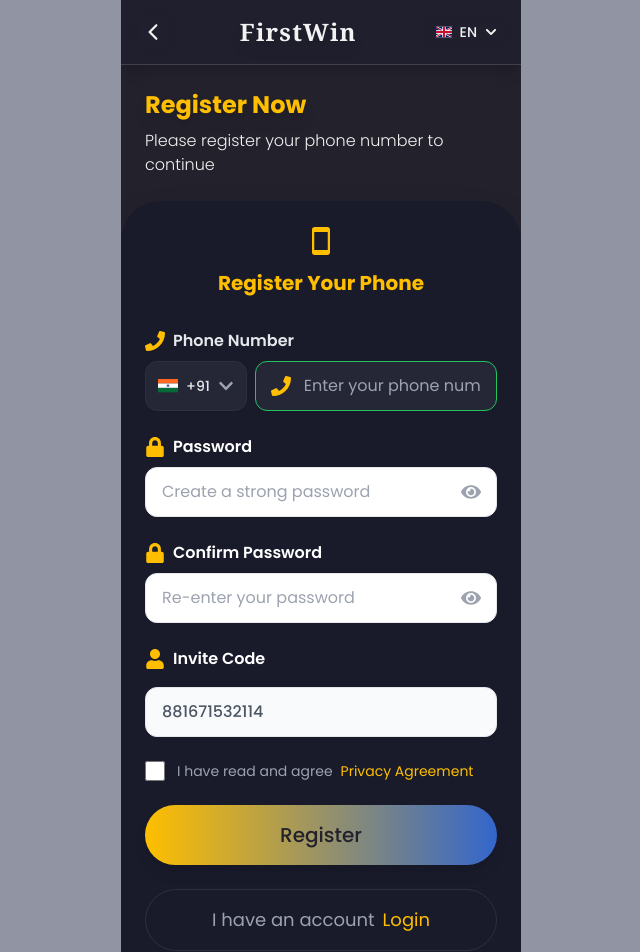
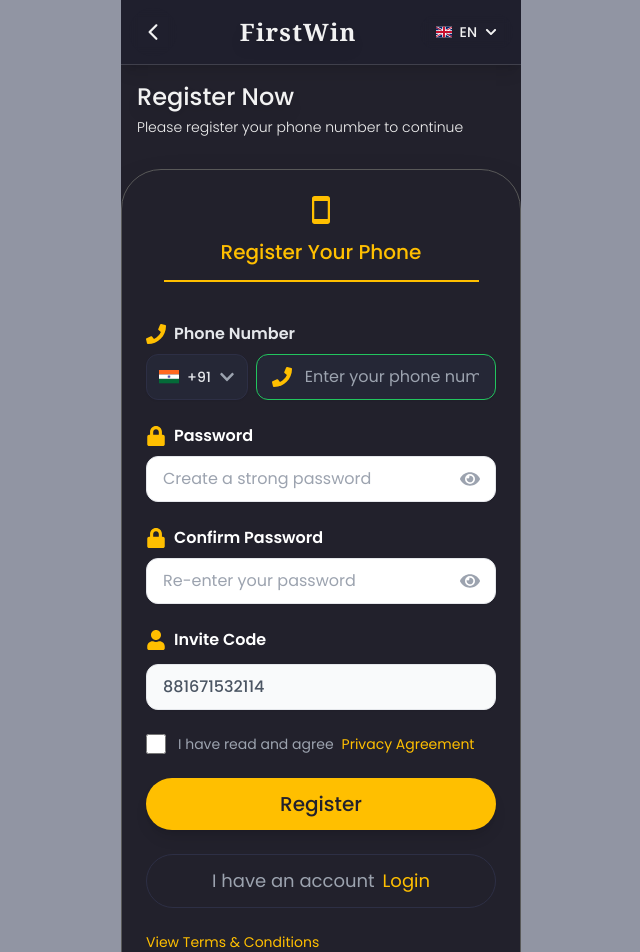
Before and after one commit to hackintown/firstwin, a React (Vite) app in the folder frontend/: page /register in a window 1280 px wide. Shown: the top 952 px of the page, without its empty margins (319-959 px from the left). Built offline with nearby package versions, Linux system fonts and the light colour scheme.

Commit message:
login-added

```diff
--- a/frontend/src/components/Auth/LoginForm.jsx
+++ b/frontend/src/components/Auth/LoginForm.jsx
@@ -12,7 +12,10 @@
 import { GB, IN, US, AU, JP, CN } from "country-flag-icons/react/3x2";
 import { useTranslation } from "react-i18next";
 import Header from "../Common/Header";
-import { Link } from "react-router-dom";
+import { Link, useNavigate } from "react-router-dom";
+import { useDispatch, useSelector } from "react-redux";
+import { loginThunk } from "../../features/auth/authThunks";
+import { toast } from "react-toastify";
 
 const countryCodes = [
   {
@@ -57,10 +60,13 @@
 
   const [formData, setFormData] = useState({
     phone: "",
-    email: "",
     password: "",
     rememberMe: false,
   });
+
+  const dispatch = useDispatch();
+  const navigate = useNavigate();
+  const { isLoading, error } = useSelector((state) => state.auth);
 
   // Handle country code change
   const handleCountryChange = (code) => {
@@ -68,9 +74,28 @@
     setShowCountryDropdown(false);
   };
 
-  const handleSubmit = (e) => {
+
+  const handleSubmit = async (e) => {
     e.preventDefault();
-    console.log("Login form submitted:", formData);
+
+    if (!formData.phone || !formData.password) {
+      toast.error("Please fill all required fields");
+      return;
+    }
+
+    try {
+      const payload = {
+        phone: formData.phone,
+        password: formData.password,
+      };
+
+      // Dispatch the login action
+      await dispatch(loginThunk(payload)).unwrap();
+      toast.success("Login successful!");
+      navigate("/dashboard");
+    } catch (err) {
+      toast.error(err || "Login failed");
+    }
   };
 
   return (
@@ -95,8 +120,7 @@
         <div className="flex mb-8 border-b border-[#2D2F45]">
           <button
             onClick={() => setActiveTab("phone")}
-            className={`flex items-center justify-center gap-2 flex-1 pb-4 text-lg font-medium transition-all ${
-              activeTab === "phone"
+            className={`flex items-center justify-center gap-2 flex-1 pb-4 text-lg font-medium transition-all ${activeTab === "phone"
                 ? "text-primary border-b-2 border-primary"
                 : "text-gray-400 hover:text-gray-300"
               }`}
@@ -106,8 +130,7 @@
           </button>
           <button
             onClick={() => setActiveTab("email")}
-            className={`flex items-center justify-center gap-2 flex-1 pb-4 text-lg font-medium transition-all ${
-              activeTab === "email"
+            className={`flex items-center justify-center gap-2 flex-1 pb-4 text-lg font-medium transition-all ${activeTab === "email"
                 ? "text-primary border-b-2 border-primary"
                 : "text-gray-400 hover:text-gray-300"
               }`}
@@ -155,8 +178,7 @@
                   </div>
                   <FaChevronDown
                     className={`h-4 w-4 text-gray-400 transition-transform duration-300
-                  group-hover:text-gray-600 ${
-                    showCountryDropdown ? "rotate-180" : ""
+                  group-hover:text-gray-600 ${showCountryDropdown ? "rotate-180" : ""
                       }`}
                   />
                 </button>
@@ -173,8 +195,7 @@
                         <button
                           onClick={() => handleCountryChange(country.code)}
                           className={`w-full text-left px-4 py-3 text-sm hover:bg-muted transition-all duration-200
-                        flex items-center gap-3 ${
-                          selectedCountryCode === country.code ? "bg-muted" : ""
+                        flex items-center gap-3 ${selectedCountryCode === country.code ? "bg-muted" : ""
                             }`}
                           role="option"
                         >
@@ -203,6 +224,8 @@
                   <input
                     type="tel"
                     placeholder={t("form.phone_number_placeholder")}
+                    value={formData.phone}
+                    onChange={(e) => setFormData({ ...formData, phone: e.target.value })}
                     className="w-full px-4 py-3 pl-12 border border-[#2D2F45] bg-[#252736] text-white rounded-xl
                     focus:outline-none focus:ring-2 focus:ring-primary transition-all shadow-sm
                   valid:border-green-500 invalid:border-red-500"
@@ -243,6 +266,8 @@
               <input
                 type={showPassword ? "text" : "password"}
                 placeholder="Enter your password"
+                value={formData.password}
+                onChange={(e) => setFormData({ ...formData, password: e.target.value })}
                 className="w-full px-4 py-3 pl-12 border border-[#2D2F45] bg-[#252736] text-white rounded-xl
                 focus:outline-none focus:ring-2 focus:ring-primary transition-all shadow-sm"
               />
@@ -301,6 +326,9 @@
               {t("form.register")}
             </Link>
           </button>
+
+          {/* Error Message */}
+          {error && <p className="text-red-500 text-sm text-center">{error}</p>}
         </form>
 
         {/* Customer Service Link */}
--- a/frontend/src/components/Auth/RegisterForm.jsx
+++ b/frontend/src/components/Auth/RegisterForm.jsx
@@ -17,7 +17,7 @@
 import { useDispatch, useSelector } from "react-redux";
 import { registerThunk } from "../../features/auth/authThunks";
 import { toast } from "react-toastify";
-import { Link } from "react-router-dom";
+import { Link, useNavigate } from "react-router-dom";
 
 const countryCodes = [
   {
@@ -63,11 +63,11 @@
   const [selectedCountryCode, setSelectedCountryCode] = useState("+91");
   const [showCountryDropdown, setShowCountryDropdown] = useState(false);
   const countrySelectorRef = useRef(null);
+  const navigate = useNavigate();
   const [passwordStrength, setPasswordStrength] = useState(0);
 
   const [formData, setFormData] = useState({
     phone: "",
-    email: "",
     password: "",
     confirmPassword: "",
     agreeToTerms: false,
@@ -101,14 +101,13 @@
     try {
       const payload = {
         phone: formData.phone,
-        email: formData.email,
         password: formData.password,
         countryCode: selectedCountryCode,
         agreeToTerms: formData.agreeToTerms,
       };
       await dispatch(registerThunk(payload)).unwrap();
       toast.success("Registration successful! Redirecting to login...");
-      // Add redirect logic if needed, e.g., navigate to login page
+      navigate("/login");
     } catch (error) {
       toast.error(error);
     }
@@ -122,28 +121,29 @@
       </div>
       <Header />
       {/* Title Section */}
-      <div className="relative px-6 pt-6 pb-6 text-foreground">
-        <h2 className="text-2xl font-bold mb-2 drop-shadow-lg text-primary">
+      <div className="relative px-4 pt-4 pb-8 text-foreground">
+        <h2 className="text-2xl font-medium mb-1 drop-shadow-lg text-tertiary-foreground">
           {t("header.register_now")}
         </h2>
-        <p className="text-base text-foreground font-light">
+        <p className="text-sm text-foreground font-light">
           {t("header.join_us")}
         </p>
       </div>
 
       {/* Form Section */}
-      <div className="relative bg-[#1A1C2C]/95 backdrop-blur-xl rounded-t-[2.5rem] min-h-screen p-6 shadow-2xl">
+      <div className="relative bg-background border border-border backdrop-blur-xl rounded-t-[2.5rem] min-h-screen p-6 shadow-2xl">
         <form onSubmit={handleSubmit} className="max-w-md mx-auto space-y-6">
           {/* Register Phone Title */}
-          <div className="flex flex-col items-center gap-3 justify-center text-primary mb-8">
+          <div className="flex flex-col items-center gap-3 justify-center text-primary mb-8 lg:mb-14 relative">
             <IoMdPhonePortrait className="h-8 w-8 text-primary" />
-            <h3 className="text-xl font-bold text-primary">
+            <h3 className="text-xl font-medium text-primary">
               {t("form.create_account")}
             </h3>
+            <div className="absolute -bottom-4 right-0 left-0 w-[90%] mx-auto h-[2px] bg-primary" />
           </div>
 
           {/* Phone Input */}
-          <div className="space-y-2">
+          <div className="space-y-1">
             <label className="flex items-center gap-2 text-gray-200 font-semibold mb-2">
               <FaPhone className="h-5 w-5 text-primary" />
               {t("form.phone_number")}
@@ -155,7 +155,7 @@
               <button
                 type="button"
                 onClick={() => setShowCountryDropdown(!showCountryDropdown)}
-                className="flex items-center justify-between gap-2 w-[120px] px-3 py-3
+                className="flex items-center justify-between gap-2 w-[120px] px-3 py-2.5
                 border border-[#2D2F45] rounded-xl text-gray-200 bg-[#252736] hover:bg-[#2D2F45]
                 transition-all shadow-sm group focus:ring-2 focus:ring-primary focus:border-transparent"
                 aria-haspopup="listbox"
@@ -177,8 +177,7 @@
                 </div>
                 <FaChevronDown
                   className={`h-4 w-4 text-gray-400 transition-transform duration-300
-                  group-hover:text-gray-600 ${
-                    showCountryDropdown ? "rotate-180" : ""
+                  group-hover:text-gray-600 ${showCountryDropdown ? "rotate-180" : ""
                     }`}
                 />
               </button>
@@ -194,9 +193,8 @@
                     <li key={country.code}>
                       <button
                         onClick={() => handleCountryChange(country.code)}
-                        className={`w-full text-left px-4 py-3 text-sm hover:bg-muted transition-all duration-200
-                        flex items-center gap-3 ${
-                          selectedCountryCode === country.code ? "bg-muted" : ""
+                        className={`w-full text-left px-4 py-2.5 text-sm hover:bg-muted transition-all duration-200
+                        flex items-center gap-3 ${selectedCountryCode === country.code ? "bg-muted" : ""
                           }`}
                         role="option"
                       >
@@ -229,7 +227,7 @@
                   onChange={(e) =>
                     setFormData({ ...formData, phone: e.target.value })
                   }
-                  className="w-full px-4 py-3 pl-12 border border-[#2D2F45] bg-[#252736] text-white rounded-xl
+                  className="w-full px-4 py-2.5 pl-12 border border-[#2D2F45] bg-[#252736] text-white rounded-xl
                     focus:outline-none focus:ring-2 focus:ring-primary transition-all shadow-sm
                   valid:border-green-500 invalid:border-red-500"
                 />
@@ -241,7 +239,7 @@
           </div>
 
           {/* Password Input */}
-          <div className="space-y-2">
+          <div className="space-y-1">
             <label className="flex items-center gap-2 text-white font-semibold mb-2">
               <FaLock className="h-5 w-5 text-primary" />
               {t("form.password")}
@@ -254,7 +252,7 @@
                 onChange={(e) =>
                   setFormData({ ...formData, password: e.target.value })
                 }
-                className="w-full text-secondary px-4 py-3 border border-gray-200 rounded-xl focus:outline-none focus:ring-2 focus:ring-blue-500 transition-all shadow-sm"
+                className="w-full text-secondary px-4 py-2.5 border border-gray-200 rounded-xl focus:outline-none focus:ring-2 focus:ring-blue-500 transition-all shadow-sm"
               />
               <button
                 type="button"
@@ -271,7 +269,7 @@
           </div>
 
           {/* Confirm Password Input */}
-          <div className="space-y-2">
+          <div className="space-y-1">
             <label className="flex items-center gap-2 text-white font-semibold mb-2">
               <FaLock className="h-5 w-5 text-primary" />
               {t("form.confirm_password")}
@@ -287,7 +285,7 @@
                     confirmPassword: e.target.value,
                   })
                 }
-                className="w-full px-4 py-3 text-secondary border border-gray-200 rounded-xl focus:outline-none focus:ring-2 focus:ring-blue-500 transition-all shadow-sm"
+                className="w-full px-4 py-2.5 text-secondary border border-gray-200 rounded-xl focus:outline-none focus:ring-2 focus:ring-blue-500 transition-all shadow-sm"
               />
               <button
                 type="button"
@@ -304,7 +302,7 @@
           </div>
 
           {/* Invite Code Input */}
-          <div className="space-y-2">
+          <div className="space-y-1">
             <label className="flex items-center gap-2 text-white font-semibold mb-2">
               <FaUser className="h-5 w-5 text-primary" />
               {t("form.invite_code")}
@@ -312,7 +310,7 @@
             <input
               type="text"
               defaultValue="881671532114"
-              className="w-full px-4 py-3 bg-gray-50 border border-gray-200 rounded-xl focus:outline-none focus:ring-2 focus:ring-blue-500 transition-all shadow-sm font-medium text-gray-600"
+              className="w-full px-4 py-2.5 bg-gray-50 border border-gray-200 rounded-xl focus:outline-none focus:ring-2 focus:ring-blue-500 transition-all shadow-sm font-medium text-gray-600"
               readOnly
             />
           </div>
@@ -342,7 +340,7 @@
           {/* Register Button */}
           <button
             type="submit"
-            className="w-full bg-gradient-to-r from-primary to-accent hover:from-accent hover:to-primary text-background py-4 rounded-full text-xl font-medium transition-all duration-300 shadow-lg hover:shadow-xl"
+            className="w-full bg-primary hover:from-accent hover:to-primary text-background py-3 rounded-full text-xl font-medium transition-all duration-300 shadow-lg hover:shadow-xl"
             disabled={isLoading}
           >
             {isLoading ? "Registering..." : t("form.register")}
@@ -351,7 +349,7 @@
           {/* Login Link */}
           <button
             type="button"
-            className="w-full border border-[#2D2F45] text-gray-300 py-4 rounded-full text-lg transition-all duration-300 flex items-center justify-center gap-2 hover:bg-[#252736]"
+            className="w-full border border-[#2D2F45] text-gray-300 py-3 rounded-full text-lg transition-all duration-300 flex items-center justify-center gap-2 hover:bg-[#252736]"
           >
             <span className="text-gray-400">{t("form.i_have_account")}</span>
             <Link to="/login" className="text-primary">
@@ -371,8 +369,7 @@
       <div className="mt-2">
         <div className="h-1 w-full bg-gray-200 rounded-full overflow-hidden">
           <div
-            className={`h-full transition-all duration-300 ${
-              passwordStrength === 0
+            className={`h-full transition-all duration-300 ${passwordStrength === 0
               ? "w-0"
               : passwordStrength === 1
                 ? "w-1/3 bg-primary"
--- a/frontend/src/features/auth/authThunks.js
+++ b/frontend/src/features/auth/authThunks.js
@@ -7,7 +7,7 @@
     try {
       return await loginUser(userData);
     } catch (error) {
-      return rejectWithValue(error.response.data.message);
+      return rejectWithValue(error.response?.data?.message || "Login failed");
     }
   }
 );
@@ -18,7 +18,7 @@
     try {
       return await registerUser(userData);
     } catch (error) {
-      return rejectWithValue(error.response.data.message);
+      return rejectWithValue(error.response?.data?.message || "Registration failed");
     }
   }
 );
```
Also changed, not shown: 2 other files (tests, documents, lock files or other folders). Lines whose indentation alone changed are shown as unchanged.
